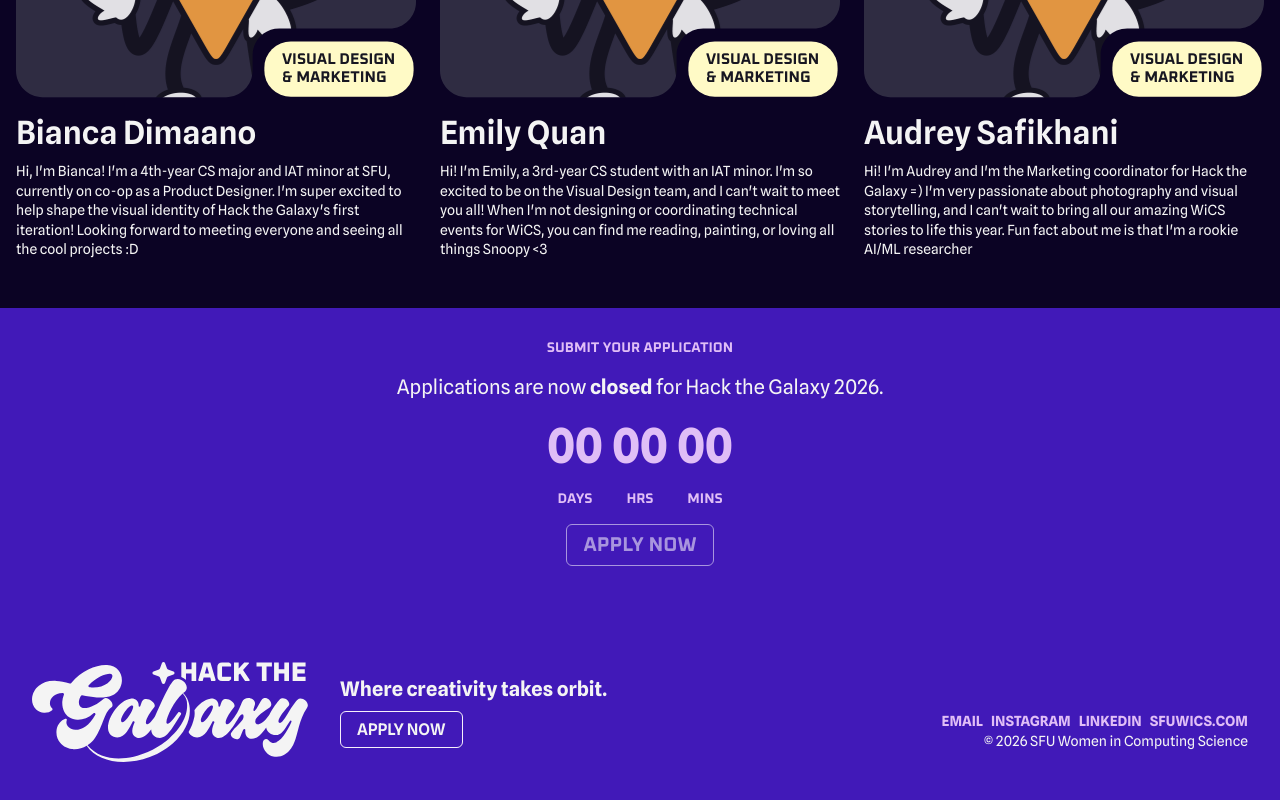
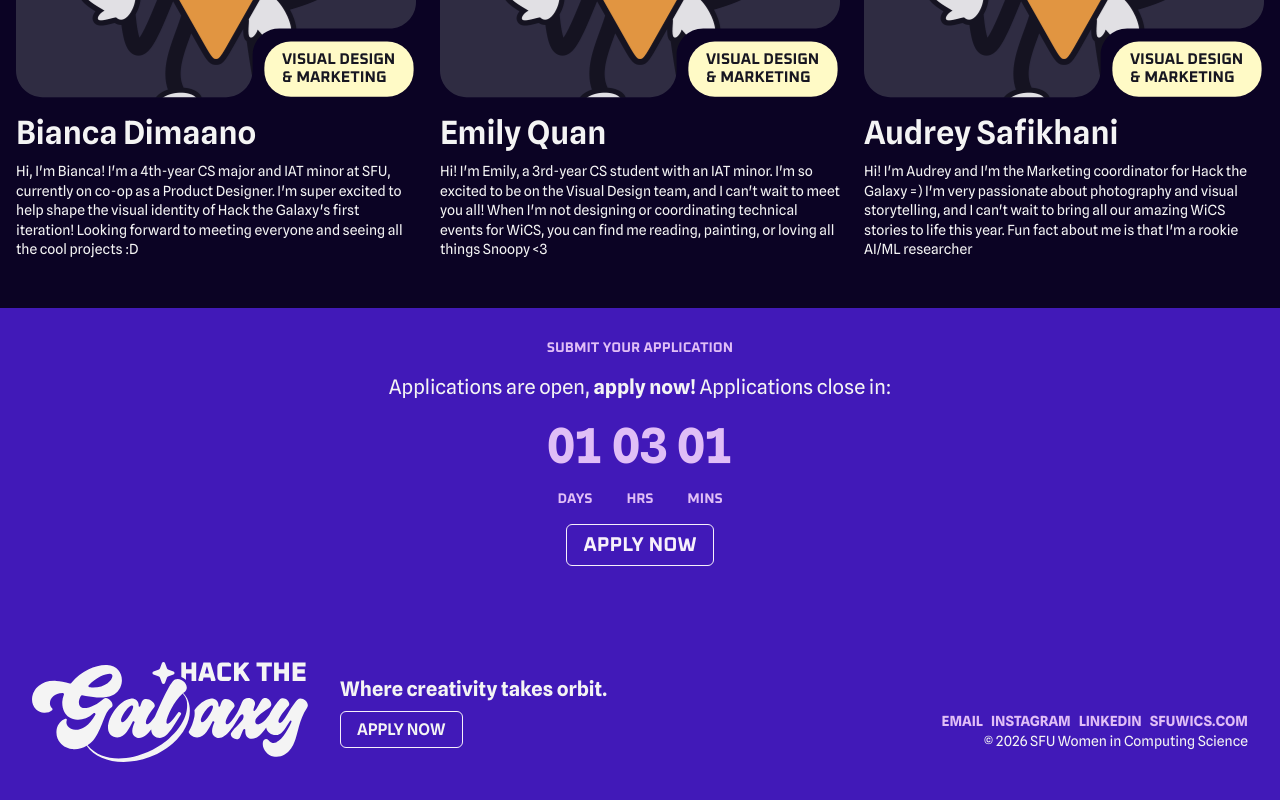
Before and after one commit to WiCS-SFU/hackthegalaxy, a Next.js app: page / in a window 1280 px wide. Shown: the part 7133-7933 px from the top of the page. Built offline with nearby package versions, Linux system fonts and the light colour scheme.

Commit message:
feature(ui): update the real application deadline

```diff
--- a/src/components/FooterCounter.tsx
+++ b/src/components/FooterCounter.tsx
@@ -40,7 +40,7 @@ function TimeBlock({ value, label }: { value: string; label: string }) {
 
 export default function ApplyCountdown() {
   // Change this to your real deadline (local time)
-  const deadline = useMemo(() => new Date("2026-03-04T23:59:00"), []);
+  const deadline = useMemo(() => new Date("2026-03-07T23:59:00"), []);
 
   const [left, setLeft] = useState<TimeLeft>(() => calcTimeLeft(deadline));
 
```
